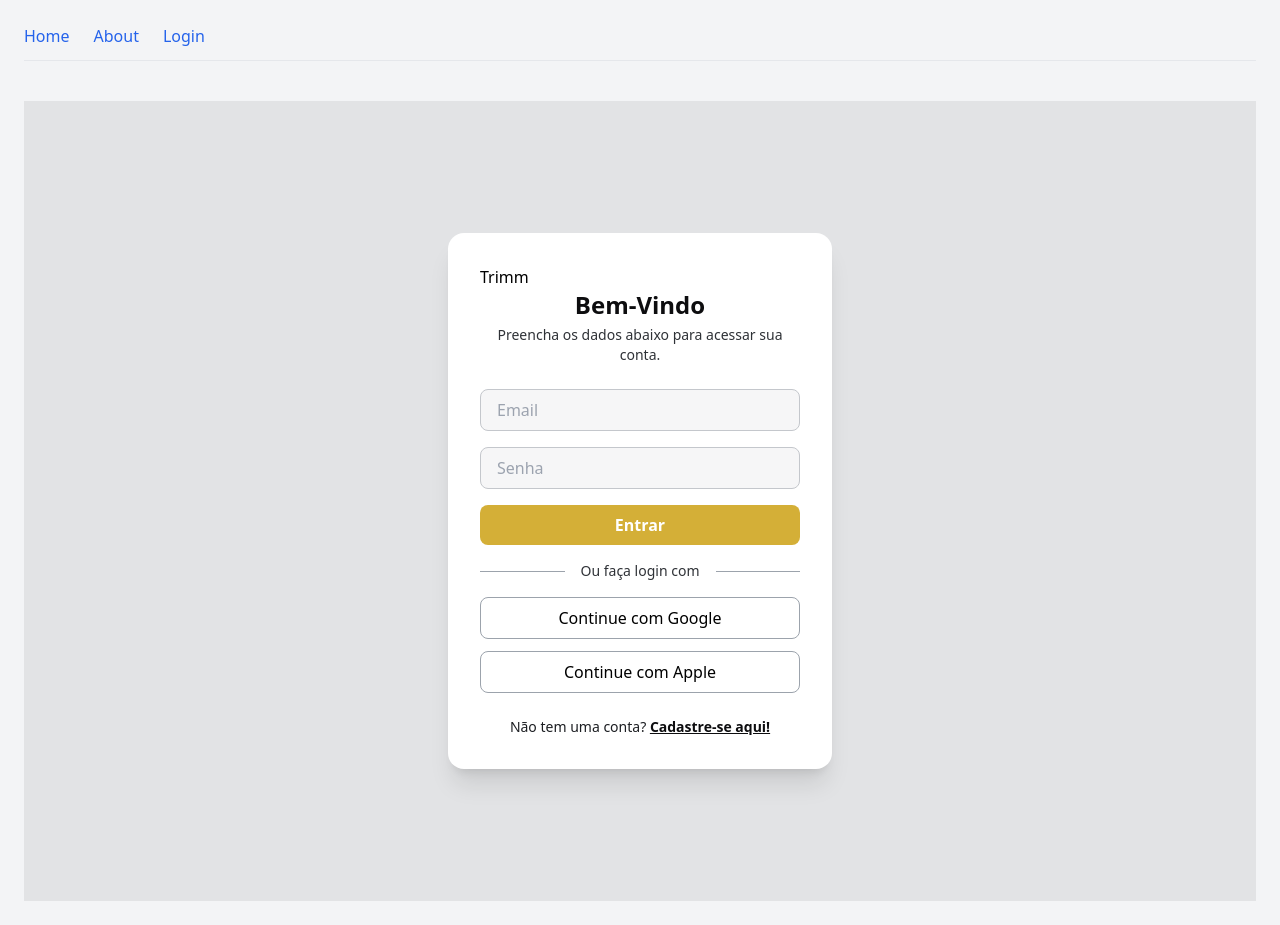
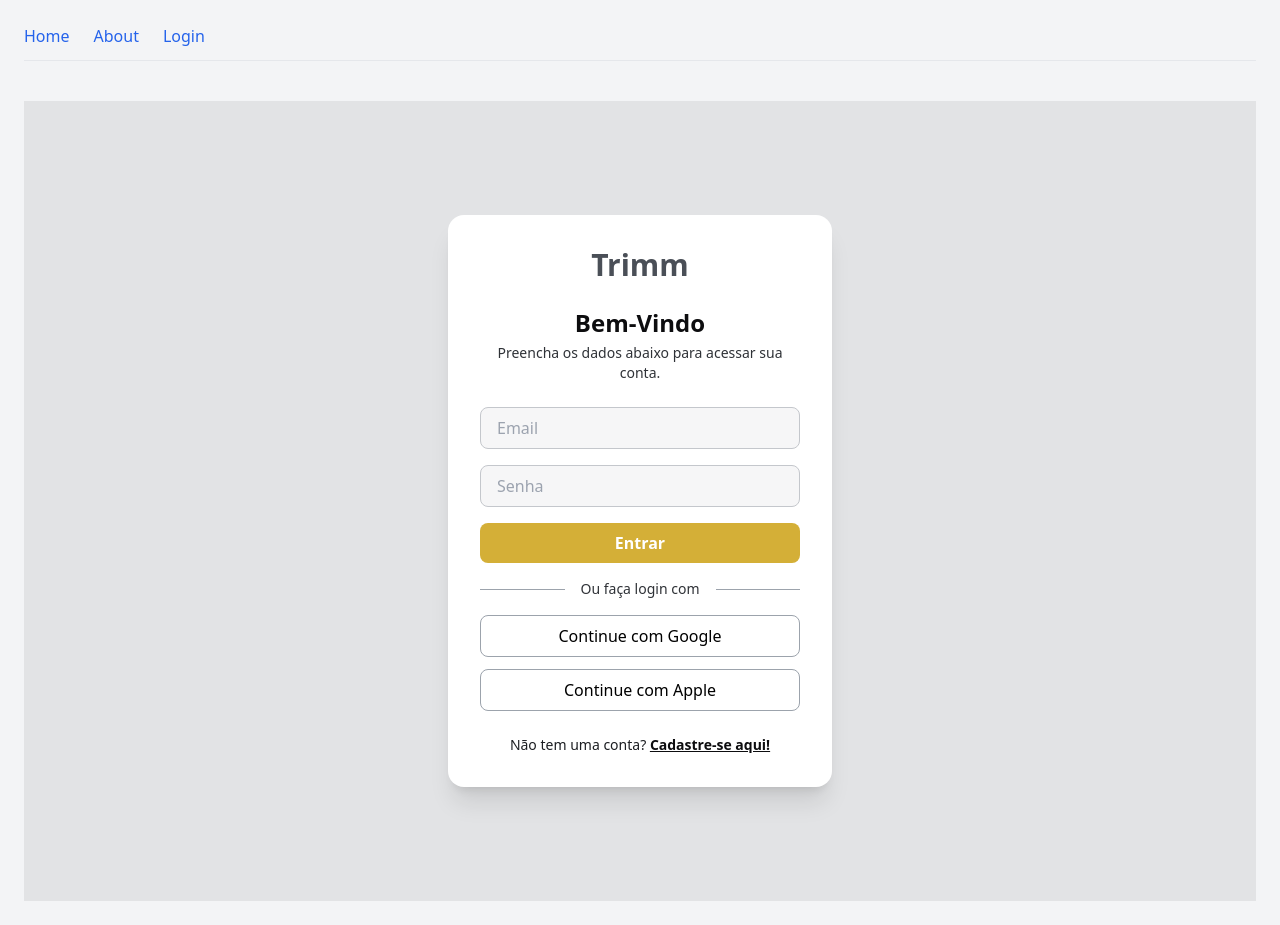
Before and after one commit to KaykyFideliss/TrimmCompany-, a React (Vite) app in the folder trimm-project/: page /Login in a window 1280 px wide. Built offline with nearby package versions, Linux system fonts and the light colour scheme.

Commit message:
Acerto de class no style do Login

```diff
--- a/trimm-project/src/styles/Login.css
+++ b/trimm-project/src/styles/Login.css
@@ -8,8 +8,8 @@
   @apply w-full max-w-sm bg-white rounded-2xl shadow-xl p-8;
 }
 
-title {
-  @apply text-3xl font-semibold text-trimmBarber-800 text-center;
+.title {
+  @apply text-3xl font-semibold text-trimmBarber-500 text-center mb-6;
 }
 
 .subtitle {
```
